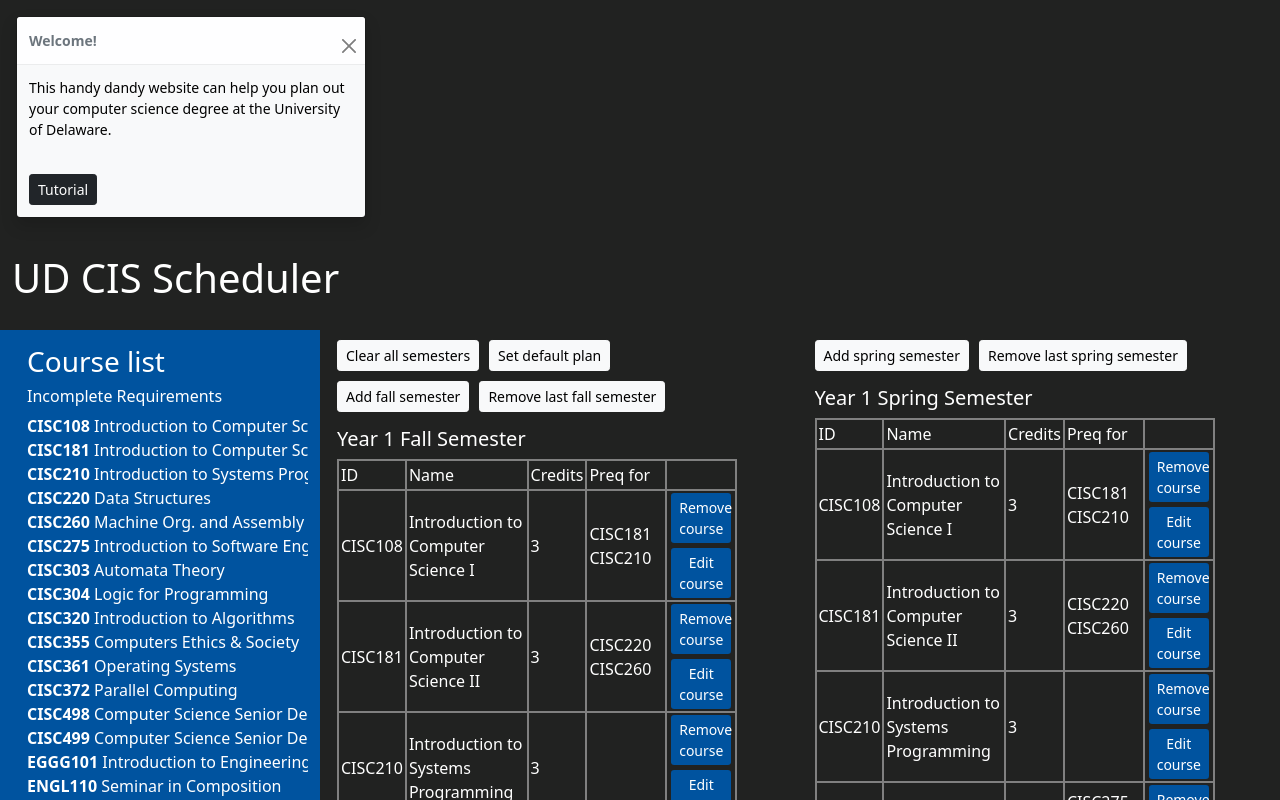
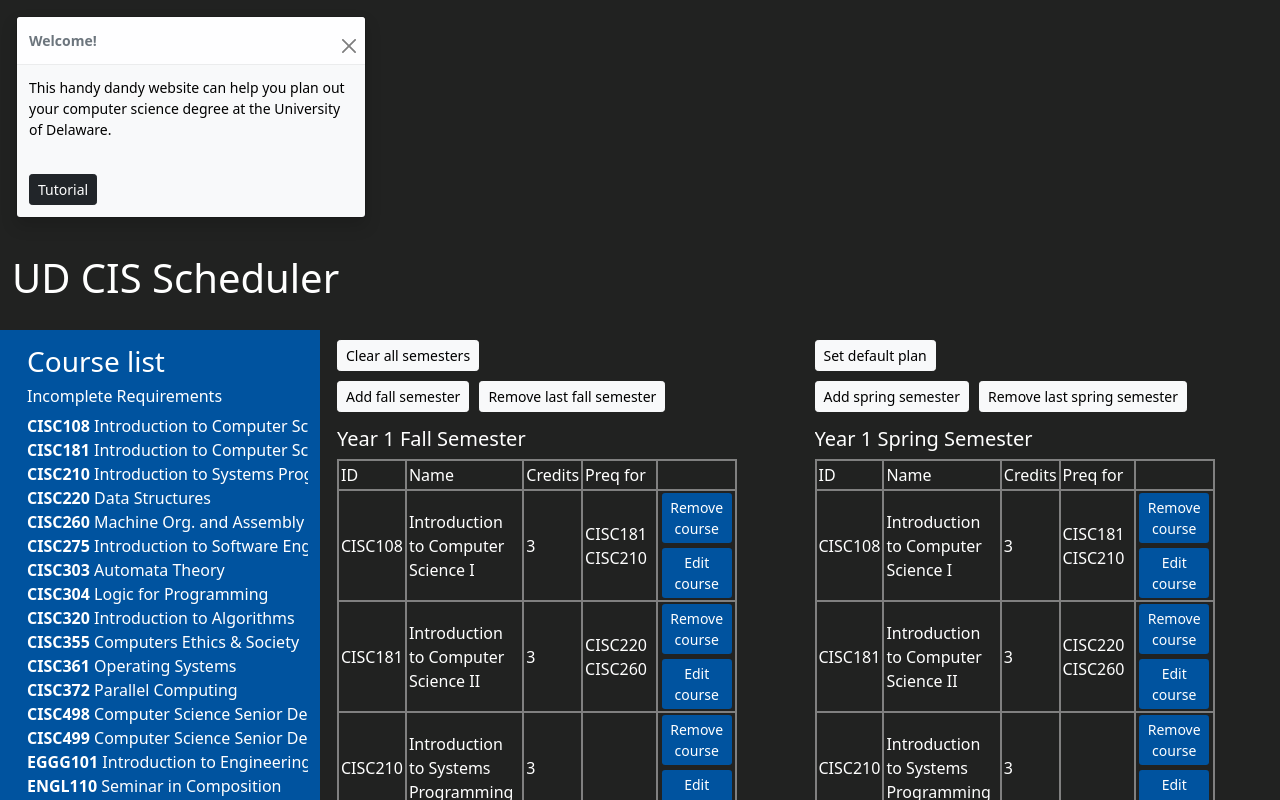
Before and after one commit to mnawar27/ud-cis-scheduler-team-7, a React (Create React App) app: page / in a window 1280 px wide. Shown: the top 800 px of the page. Built offline with nearby package versions, Linux system fonts and the light colour scheme.

Commit message:
layout edits, set default plan creates 4 years

```diff
--- a/src/App.tsx
+++ b/src/App.tsx
@@ -43,6 +43,10 @@ function App(): JSX.Element {
         setFallSemesters(fcopy);
         setSpringSemesters(scopy);
     }
+    function setDefault(){
+        setFallSemesters([1,2,3,4]);
+        setSpringSemesters([1,2,3,4]);
+    }
     return (
         <div className="App">
             <Welcome />
@@ -60,7 +64,6 @@ function App(): JSX.Element {
                         <div className="row">
                             <div className="col">
                                 <button className="btn btn-light btn-sm" onClick={()=>clearSemester(fallsemesters,springsemesters)}>Clear all semesters</button>
-                                <button className="btn btn-light btn-sm">Set default plan</button>
                             </div>
                         </div>
                         <button className="btn btn-light btn-sm" onClick={()=>addFallSemester(fallsemesters)}>Add fall semester</button>
@@ -75,6 +78,11 @@ function App(): JSX.Element {
                         })}
                     </div>
                     <div className="col">
+                        <div className="row">
+                            <div className="col">
+                                <button className="btn btn-light btn-sm" onClick={()=>setDefault()}>Set default plan</button>
+                            </div>
+                        </div>
                         <button className="btn btn-light btn-sm" onClick={()=>addSpringSemester(springsemesters)}>Add spring semester</button>
                         <button className="btn btn-light btn-sm" onClick={()=>removeSpringSemester(springsemesters)}>Remove last spring semester</button>
                         {springsemesters.map((i)=>{
--- a/src/Components/Semester.css
+++ b/src/Components/Semester.css
@@ -23,7 +23,7 @@ Button {
     background-color: #00539F;
     color: white;
     border: none;
-    width: 60px;
+    width: 70px;
     margin: 0px;
     margin-bottom: 5px;
 }
@@ -31,6 +31,6 @@ Button {
     background-color: #00539F;
     color: white;
     border: none;
-    width: 60px;
+    width: 70px;
     margin: 0px;
 }
```
